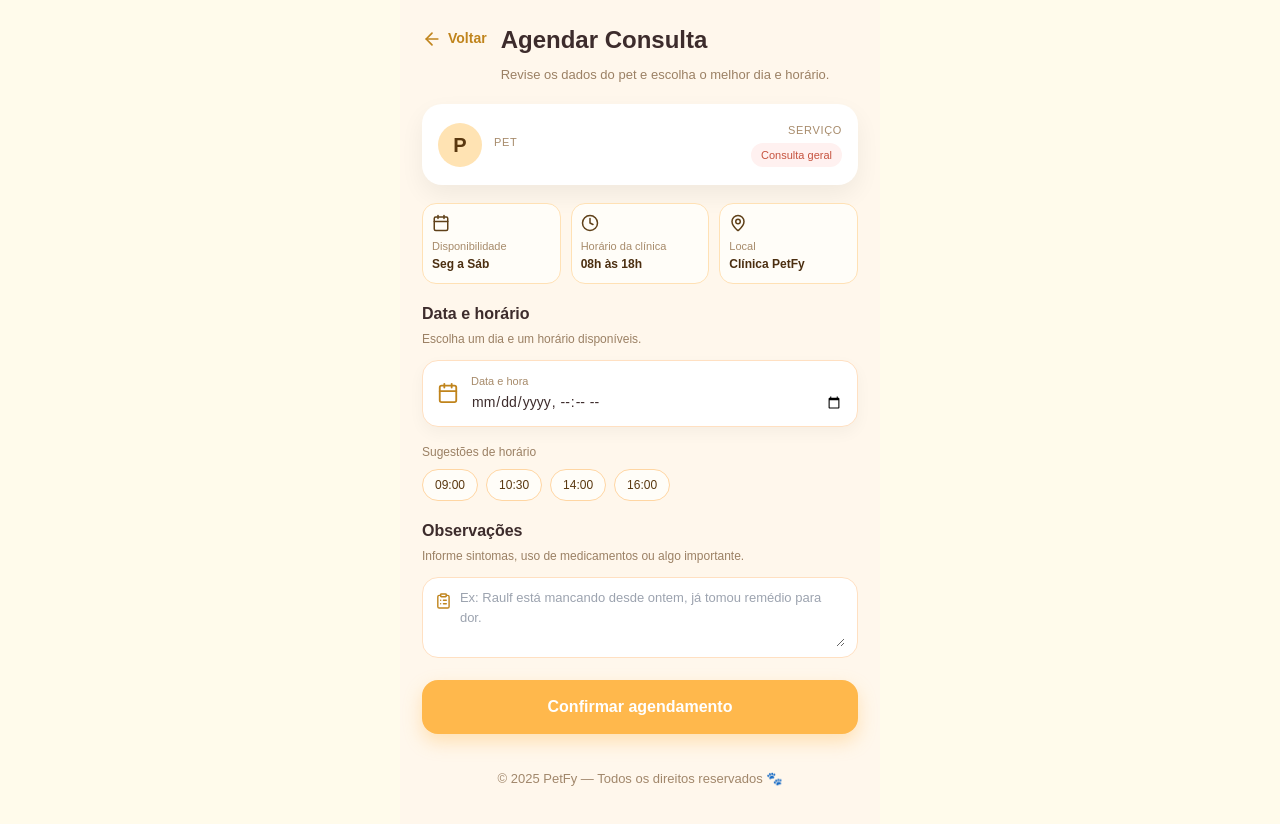
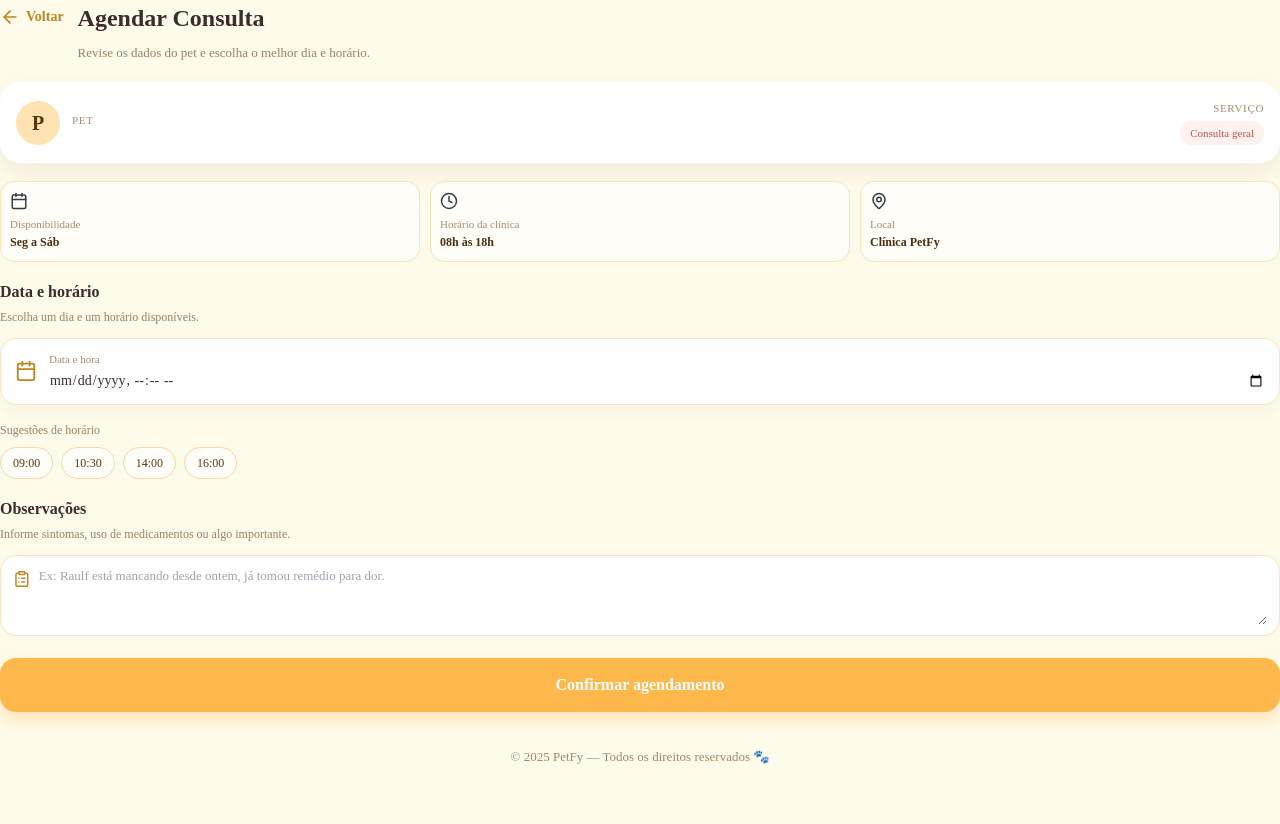
Before and after one commit to Dev-CaioMedeiros/PetFy, a React (Vite) app in the folder frontend/: page /consultas/agendar in a window 1280 px wide. Shown: the top 824 px of the page. After the commit the page ends 800 px from the top, so only its background shows below. Built offline with nearby package versions, Linux system fonts and the light colour scheme.

Commit message:
update agendar page

```diff
--- a/frontend/src/styles/pets/agendar.css
+++ b/frontend/src/styles/pets/agendar.css
@@ -1,13 +1,4 @@
-/* ===== PAGE ===== */
-.agendar-container {
-  min-height: 100vh;
-  background: #fff7ec;
-  padding: 22px 22px 32px;
-  font-family: "Poppins", sans-serif;
-  color: #4e2c00;
-  max-width: 480px;
-  margin: 0 auto;
-}
+
 
 /* ===== HEADER ===== */
 .agendar-header {
```
